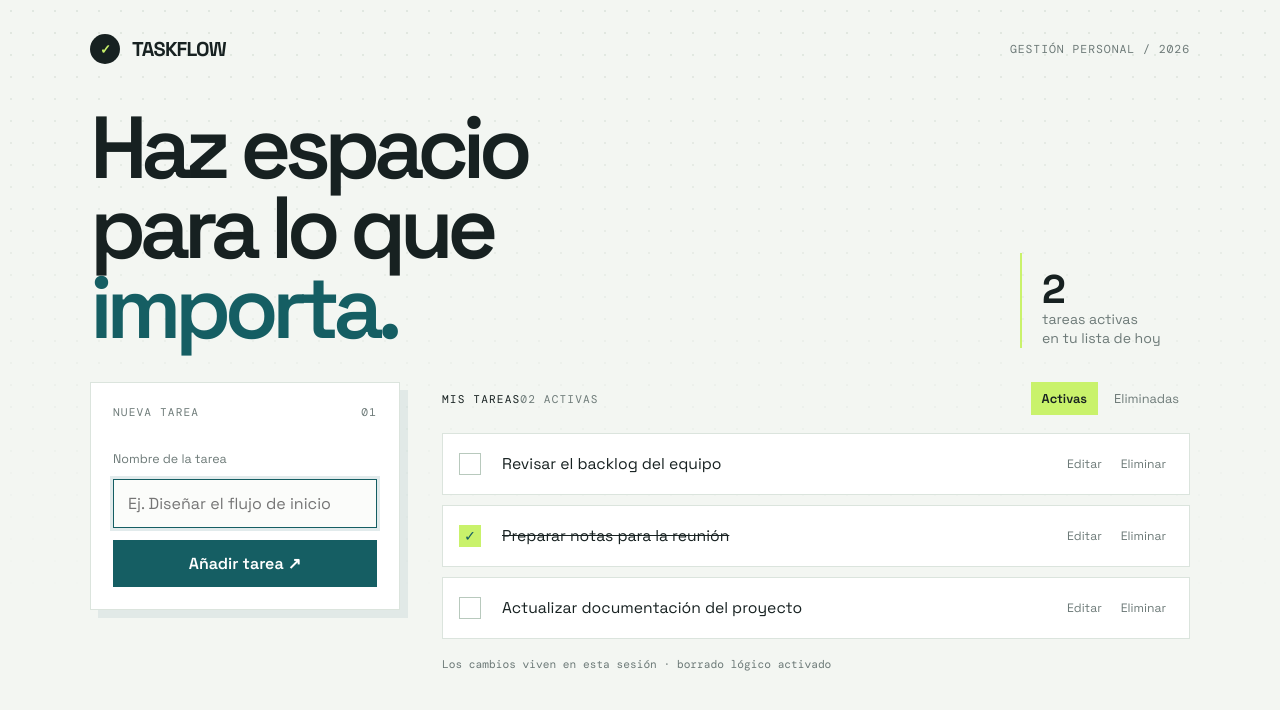
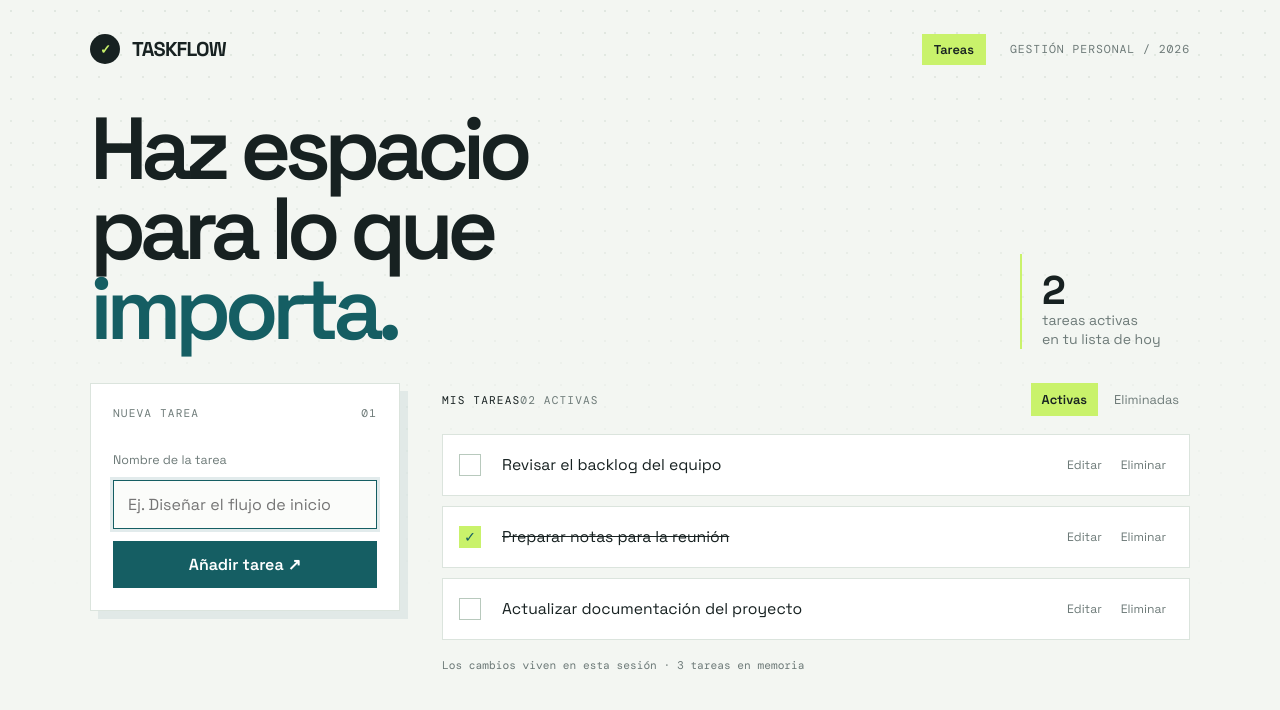
Before and after one commit to CVUCB/ProjectoDePrueba, a React (Vite) app: page /tasks in a window 1280 px wide. Shown: the top 710 px of the page. Built offline with nearby package versions, Linux system fonts and the light colour scheme.

Commit message:
Adicion de react router

```diff
--- a/package.json
+++ b/package.json
@@ -10,7 +10,8 @@
   },
   "dependencies": {
     "react": "latest",
-    "react-dom": "latest"
+    "react-dom": "latest",
+    "react-router-dom": "^7.18.2"
   },
   "devDependencies": {
     "@vitejs/plugin-react": "latest",
--- a/src/App.jsx
+++ b/src/App.jsx
@@ -1,54 +1,22 @@
-import { useState } from 'react';
-import TaskForm from './components/TaskForm';
-import TaskList from './components/TaskList';
-import TaskToolbar from './components/TaskToolbar';
-
-const starterTasks = [
-  { id: 1, name: 'Revisar el backlog del equipo', active: true, deleted: false },
-  { id: 2, name: 'Preparar notas para la reunión', active: false, deleted: false },
-  { id: 3, name: 'Actualizar documentación del proyecto', active: true, deleted: false },
-];
+import { BrowserRouter, Navigate, Route, Routes } from 'react-router-dom';
+import TopMenu from './components/TopMenu';
+import TasksPage from './pages/TasksPage';
 
 function App() {
-  const [tasks, setTasks] = useState(starterTasks);
-  const [filter, setFilter] = useState('active');
-  const [editingTask, setEditingTask] = useState(null);
-  const activeCount = tasks.filter((task) => !task.deleted && task.active).length;
-  const deletedCount = tasks.filter((task) => task.deleted).length;
-
-  function addOrUpdate(name) {
-    setTasks((current) => editingTask
-      ? current.map((task) => task.id === editingTask.id ? { ...task, name } : task)
-      : [...current, { id: Date.now(), name, active: true, deleted: false }]);
-    setEditingTask(null);
-  }
-
-  const handlers = {
-    onToggle: (id) => setTasks((current) => current.map((task) => task.id === id ? { ...task, active: !task.active } : task)),
-    onEdit: setEditingTask,
-    onDelete: (id) => setTasks((current) => current.map((task) => task.id === id ? { ...task, deleted: true } : task)),
-    onRestore: (id) => setTasks((current) => current.map((task) => task.id === id ? { ...task, deleted: false } : task)),
-  };
-
   return (
+    <BrowserRouter>
       <main className="shell">
         <header>
           <div className="brand"><span className="brand-mark">✓</span> TASKFLOW</div>
+          <TopMenu />
           <div className="date">Gestión personal / 2026</div>
         </header>
-      <section className="intro">
-        <h1>Haz espacio<br />para lo que <em>importa.</em></h1>
-        <div className="summary"><strong>{activeCount}</strong> tareas activas<br />en tu lista de hoy</div>
-      </section>
-      <section className="workspace">
-        <TaskForm editingTask={editingTask} onSave={addOrUpdate} onCancel={() => setEditingTask(null)} />
-        <div>
-          <TaskToolbar filter={filter} setFilter={setFilter} activeCount={activeCount} deletedCount={deletedCount} />
-          <TaskList tasks={tasks} filter={filter} handlers={handlers} />
-          <div className="meta">Los cambios viven en esta sesión · borrado lógico activado</div>
-        </div>
-      </section>
+        <Routes>
+          <Route path="/tasks" element={<TasksPage />} />
+          <Route path="*" element={<Navigate to="/tasks" replace />} />
+        </Routes>
       </main>
+    </BrowserRouter>
   );
 }
 
--- /dev/null
+++ b/src/components/TopMenu.jsx
@@ -0,0 +1,13 @@
+import { NavLink } from 'react-router-dom';
+
+function TopMenu() {
+  return (
+    <nav className="top-menu" aria-label="Menú principal">
+      <NavLink className={({ isActive }) => isActive ? 'menu-link active' : 'menu-link'} to="/tasks">
+        Tareas
+      </NavLink>
+    </nav>
+  );
+}
+
+export default TopMenu;
--- /dev/null
+++ b/src/pages/TasksPage.jsx
@@ -0,0 +1,56 @@
+import { useEffect, useState } from 'react';
+import TaskForm from '../components/TaskForm';
+import TaskList from '../components/TaskList';
+import TaskToolbar from '../components/TaskToolbar';
+
+const starterTasks = [
+  { id: 1, name: 'Revisar el backlog del equipo', active: true, deleted: false },
+  { id: 2, name: 'Preparar notas para la reunión', active: false, deleted: false },
+  { id: 3, name: 'Actualizar documentación del proyecto', active: true, deleted: false },
+];
+
+function TasksPage() {
+  const [tasks, setTasks] = useState(starterTasks);
+  const [filter, setFilter] = useState('active');
+  const [editingTask, setEditingTask] = useState(null);
+  const [taskCount, setTaskCount] = useState(0);
+  const activeCount = tasks.filter((task) => !task.deleted && task.active).length;
+  const deletedCount = tasks.filter((task) => task.deleted).length;
+
+  useEffect(() => {
+    setTaskCount(tasks.length);
+  }, [tasks]);
+
+  function addOrUpdate(name) {
+    setTasks((current) => editingTask
+      ? current.map((task) => task.id === editingTask.id ? { ...task, name } : task)
+      : [...current, { id: Date.now(), name, active: true, deleted: false }]);
+    setEditingTask(null);
+  }
+
+  const handlers = {
+    onToggle: (id) => setTasks((current) => current.map((task) => task.id === id ? { ...task, active: !task.active } : task)),
+    onEdit: setEditingTask,
+    onDelete: (id) => setTasks((current) => current.map((task) => task.id === id ? { ...task, deleted: true } : task)),
+    onRestore: (id) => setTasks((current) => current.map((task) => task.id === id ? { ...task, deleted: false } : task)),
+  };
+
+  return (
+    <>
+      <section className="intro">
+        <h1>Haz espacio<br />para lo que <em>importa.</em></h1>
+        <div className="summary"><strong>{activeCount}</strong> tareas activas<br />en tu lista de hoy</div>
+      </section>
+      <section className="workspace">
+        <TaskForm editingTask={editingTask} onSave={addOrUpdate} onCancel={() => setEditingTask(null)} />
+        <div>
+          <TaskToolbar filter={filter} setFilter={setFilter} activeCount={activeCount} deletedCount={deletedCount} />
+          <TaskList tasks={tasks} filter={filter} handlers={handlers} />
+          <div className="meta">Los cambios viven en esta sesión · {taskCount} tareas en memoria</div>
+        </div>
+      </section>
+    </>
+  );
+}
+
+export default TasksPage;
--- a/src/styles.css
+++ b/src/styles.css
@@ -10,6 +10,9 @@ button { cursor: pointer; }
 header { display: flex; justify-content: space-between; align-items: flex-start; gap: 24px; margin-bottom: 44px; }
 .brand { display: flex; align-items: center; gap: 12px; font-weight: 700; letter-spacing: -.04em; font-size: 1.25rem; }
 .brand-mark { width: 30px; height: 30px; display: grid; place-items: center; background: var(--ink); color: var(--lime); border-radius: 50%; font-size: .82rem; }
+.top-menu { display: flex; align-items: center; margin-left: auto; }
+.menu-link { color: var(--ink); padding: 7px 12px; text-decoration: none; font-size: .8rem; }
+.menu-link.active { background: var(--lime); font-weight: 600; }
 .date { color: var(--muted); font-family: 'DM Mono', monospace; font-size: .72rem; text-transform: uppercase; letter-spacing: .08em; padding-top: 8px; }
 .intro { display: grid; grid-template-columns: 1fr auto; align-items: end; gap: 28px; margin-bottom: 34px; }
 h1 { max-width: 600px; margin: 0; font-size: clamp(2.8rem, 7vw, 5.5rem); line-height: .91; letter-spacing: -.075em; font-weight: 600; }
```
Also changed, not shown: 1 other file (tests, documents, lock files or other folders). Lines whose indentation alone changed are shown as unchanged.
